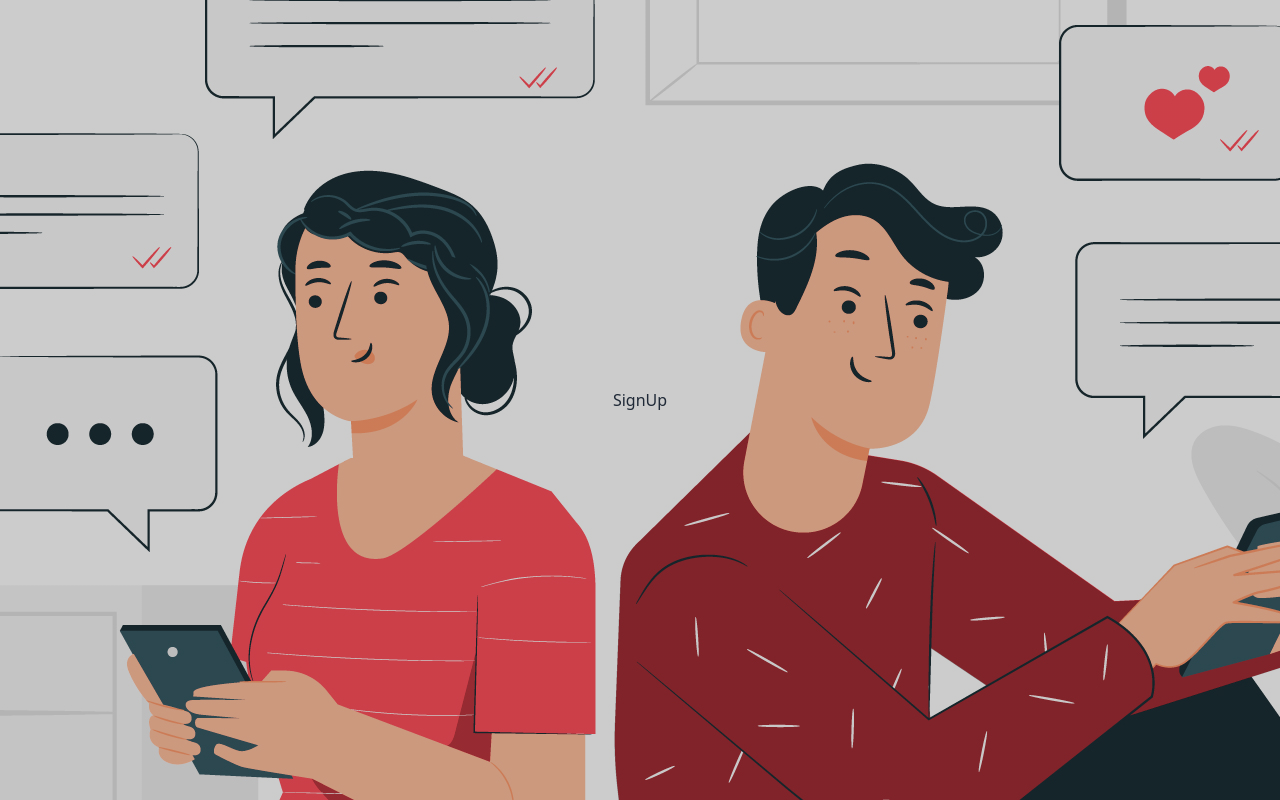
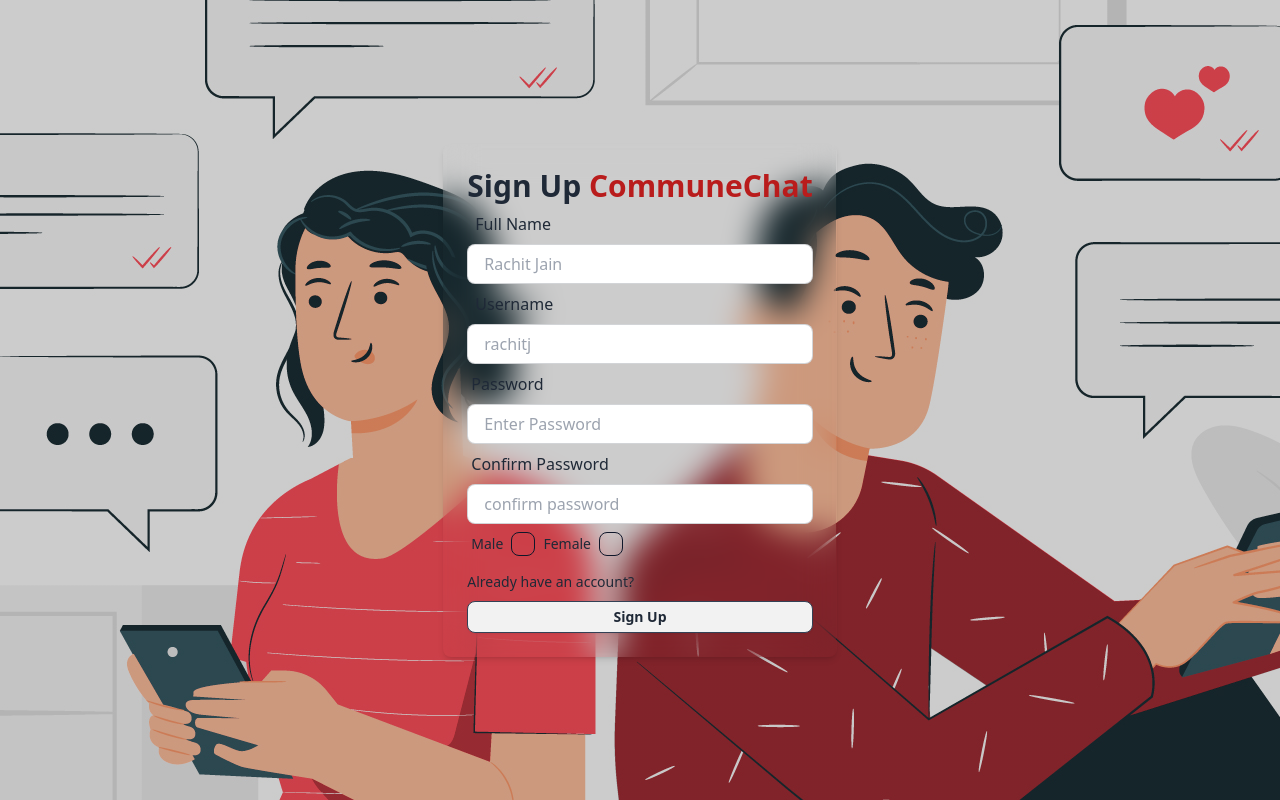
Before and after one commit to Rachit-31/ChatApp, a React (Vite) app in the folder Client/: page / in a window 1280 px wide. Built offline with nearby package versions, Linux system fonts and the light colour scheme.

Commit message:
ui for signup done

```diff
--- /dev/null
+++ b/Client/src/pages/signup/GenderCheckbox.jsx
@@ -0,0 +1,20 @@
+const GenderCheckbox = () => {
+  return (
+    <div className="flex">
+        <div className="form-control">
+        <label className={`label gap-2 cursor-pointer`}>
+ 					<span className='label-text'>Male</span>
+ 					<input type='checkbox' className='checkbox border-slate-900' />
+				</label>
+        </div>
+        <div className='form-control'>
+				<label className={`label gap-2 cursor-pointer`}>
+					<span className='label-text'>Female</span>
+ 					<input type='checkbox' className='checkbox border-slate-900' />
+                </label>
+			</div>
+    </div>
+  )
+}
+
+export default GenderCheckbox;
--- a/Client/src/pages/signup/SignUp.jsx
+++ b/Client/src/pages/signup/SignUp.jsx
@@ -1,6 +1,58 @@
+import GenderCheckbox from "./GenderCheckbox"
 const SignUp = () => {
   return (
-    <div>SignUp</div>
+    <div className="flex flex-col items-center justify-center min-w-96 mx-auto">
+      <div className="w-full p-6 rounded-lg shadow-md bg-gray-400 bg-clip-padding backdrop-filter backdrop-blur-lg bg-opacity-0">
+      <h1 className='text-3xl font-semibold text-center text-gray-800'>
+					Sign Up <span className='text-red-700'> CommuneChat</span>
+				</h1>
+
+        <form>
+          <div>
+            <label className="label p-2">
+            <span className='text-base label-text'>Full Name</span>
+            </label>
+            <input type='text'
+							placeholder='Rachit Jain'
+							className='w-full input input-bordered  h-10' />
+          </div>
+
+          <div>
+            <label className="label p-2">
+              <span className="text-base label-text">Username</span>
+            </label>
+            <input type='text'
+							placeholder='rachitj'
+							className='w-full input input-bordered h-10' />
+          </div>
+
+          <div>
+            <label className="label">
+              <span className="text-base label-text">Password</span>
+            </label>
+            <input type='password'
+							placeholder='Enter Password'
+							className='w-full input input-bordered h-10' />
+          </div>
+
+          <div>
+            <label className="label">
+              <span className="text-base label-text">Confirm Password</span>
+            </label>
+            <input type="password"
+                    placeholder="confirm password"
+                    className="w-full input input-bordered h-10" />
+          </div>
+
+          <GenderCheckbox/>
+
+          <a href="#" className="text-sm hover:underline hover:text-blue-600 mt-2 inline-block">Already have an account?</a>
+          <div>
+            <button className="btn btn-block btn-sm mt-2 border border-slate-700">Sign Up</button>
+          </div>
+        </form>
+      </div>
+    </div>
   )
 }
 
```
